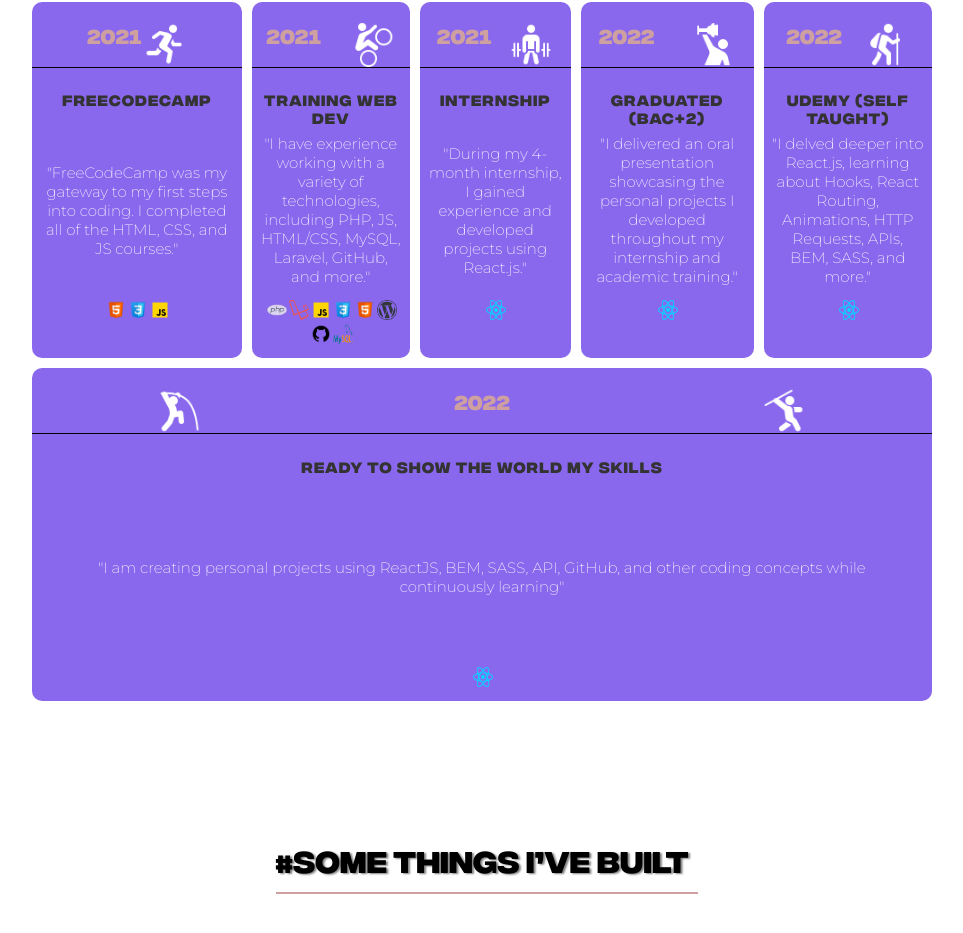
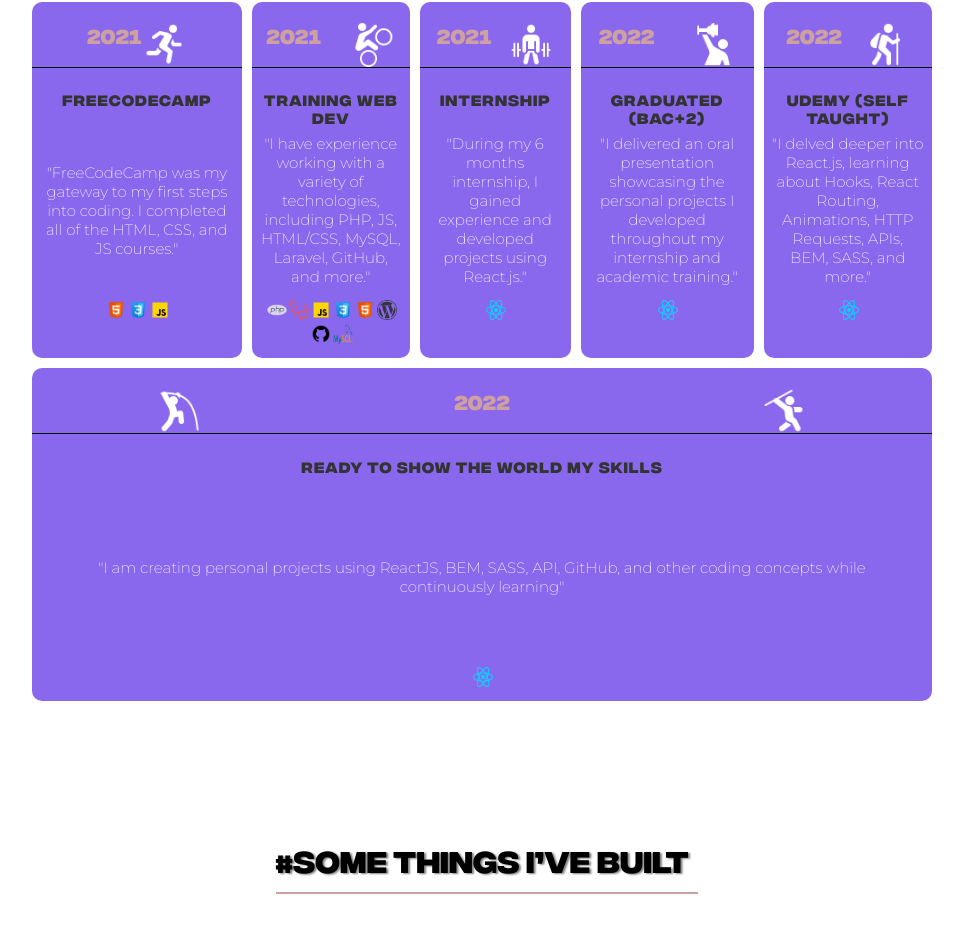
Before and after one commit to burgundythedev/Portfolio, a React (Create React App) app: page / in a window 1280 px wide. Shown: the part 3040-3973 px from the top of the page, without its empty margins (158-1121 px from the left). Built offline with nearby package versions, Linux system fonts and the light colour scheme.

Commit message:
modified timeline

```diff
--- a/src/components/Timeline/Timeline.js
+++ b/src/components/Timeline/Timeline.js
@@ -110,7 +110,7 @@ const Timeline = () => {
           <div className="timeline__first timeline__first--intern">
             <h1 className="timeline__date">Internship</h1>
             <p className="timeline__description">
-              "During my 4-month internship, I gained experience and developed
+              "During my 6 months internship, I gained experience and developed
               projects using React.js."
             </p>
             <img src={reactLogo} alt="logo" className="timeline__logo" />
```
